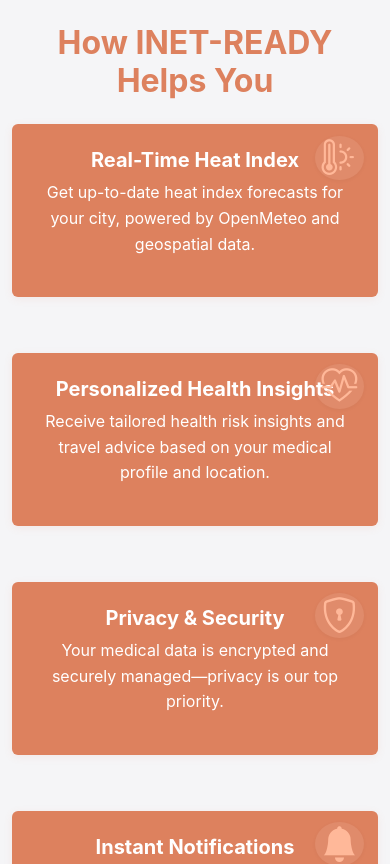
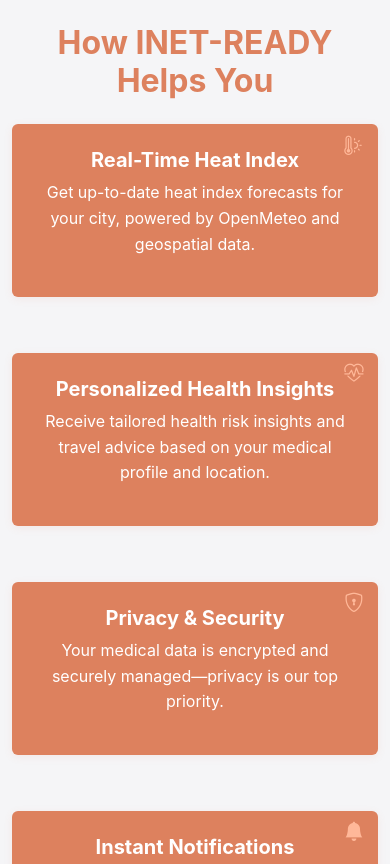
Before and after one commit to bpmiranda3099/INET-READY, a SvelteKit app: page / in a window 390 px wide. Shown: the part 920-1784 px from the top of the page. Built offline with nearby package versions, Linux system fonts and the light colour scheme; no server answers.

Commit message:
fix: Update navbar toggle button styles for improved aesthetics and responsiveness

```diff
--- a/src/routes/+page.svelte
+++ b/src/routes/+page.svelte
@@ -419,12 +419,12 @@ function toggleNavbar() {
 	position: absolute;
 	top: 0.7rem;
 	right: 0.9rem;
-	font-size: 1.6rem;
-	color: #fff;
-	background: rgba(255,255,255,0.08);
-	border-radius: 50%;
-	padding: 0.3rem 0.4rem 0.2rem 0.4rem;
-	box-shadow: 0 1px 4px rgba(0,0,0,0.04);
+	font-size: 1.1rem;
+	color: #ffb899;
+	background: none;
+	border-radius: 0;
+	padding: 0;
+	box-shadow: none;
 	z-index: 2;
 	display: flex;
 	align-items: center;
@@ -432,7 +432,7 @@ function toggleNavbar() {
   }
   .feature-icon-topright i {
 	color: #ffb899;
-	font-size: 1.4em;
+	font-size: 1.1em;
 	margin: 0;
 	padding: 0;
 	line-height: 1;
```
